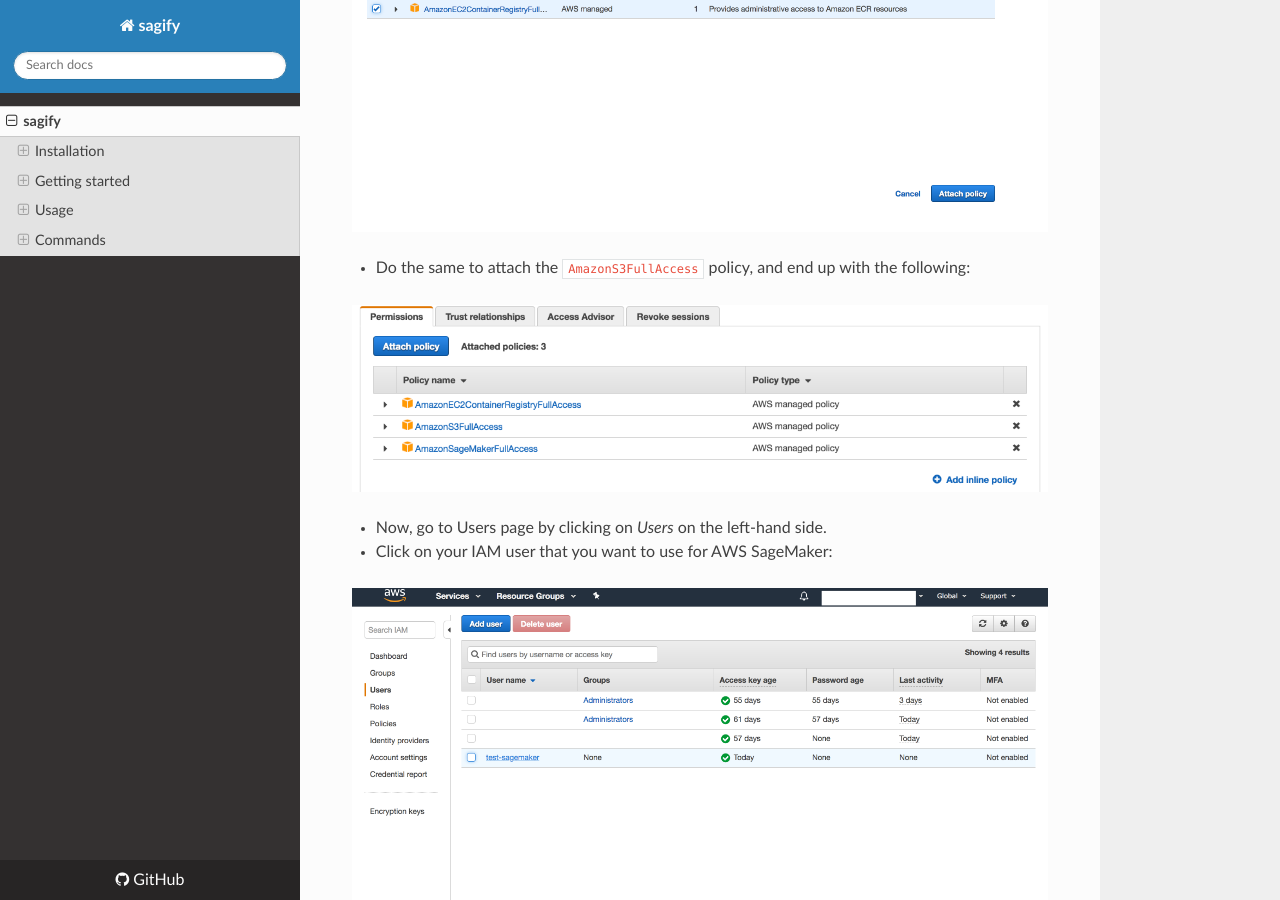
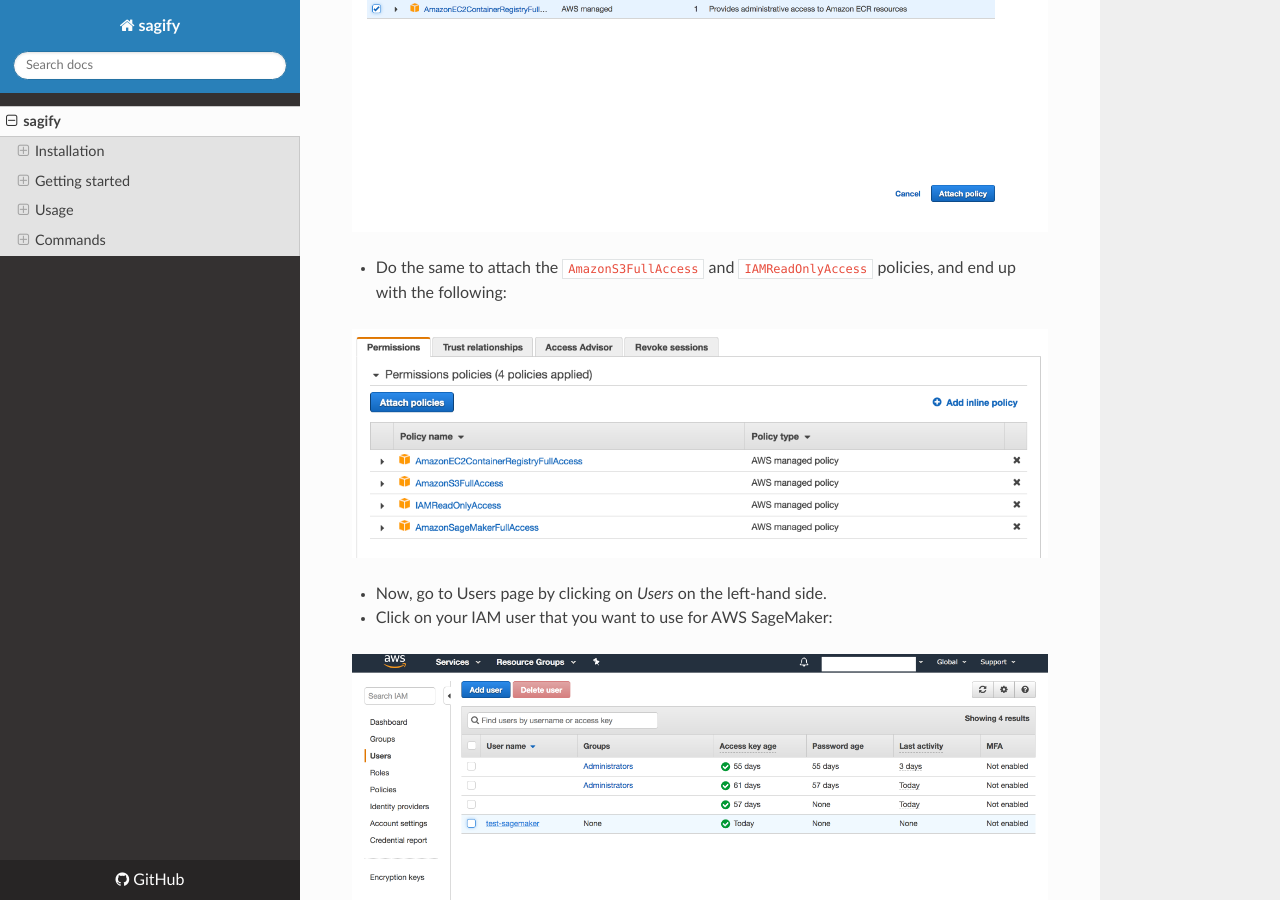
Before and after one commit to Kenza-AI/sagify, an MkDocs documentation site: the page built from docs/index.md, in a window 1280 px wide and 900 px high, scrolled down 7222 px. Built offline with MkDocs 1.6.1, drawn with Linux system fonts in a browser that asks for light colours; nearby versions of some CDN libraries.

Commit message:
Update README for AWS policies

```diff
--- a/docs/index.md
+++ b/docs/index.md
@@ -216,7 +216,7 @@
 
 ![Attach Policy](attach_policy_step_1.png)
 
-- Do the same to attach the `AmazonS3FullAccess` policy, and end up with the following:
+- Do the same to attach the `AmazonS3FullAccess` and `IAMReadOnlyAccess` policies, and end up with the following:
 
 ![Policies](policies.png)
 
```
Also changed, not shown: docs/policies.png.
